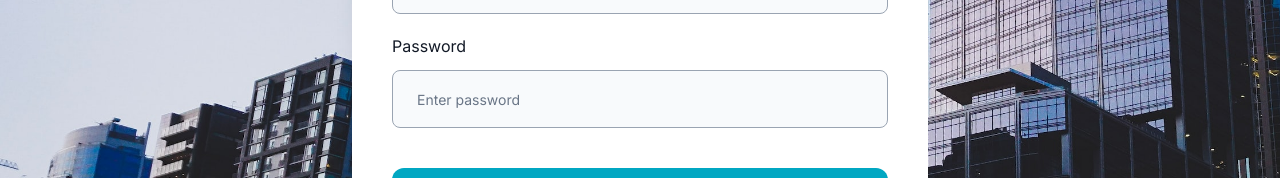
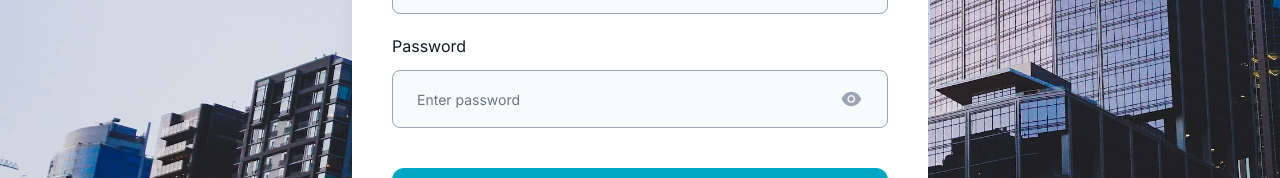
Before and after one commit to nas11ai/npa-database, a Next.js app in the folder client/: page /login in a window 1280 px wide. Shown: the part 463-641 px from the top of the page. Built offline with nearby package versions, Linux system fonts and the light colour scheme; no server answers.

Commit message:
feat: add functionality for toggle show the password

```diff
--- a/client/src/components/input-field.jsx
+++ b/client/src/components/input-field.jsx
@@ -1,4 +1,6 @@
 import classNames from "classnames";
+import { useState } from "react";
+import { AiFillEyeInvisible, AiFillEye } from "react-icons/ai";
 import { RiErrorWarningFill } from "react-icons/ri";
 
 export const InputField = ({
@@ -13,6 +15,12 @@ export const InputField = ({
   onBlur,
   isError,
 }) => {
+  const [isVisible, setIsVisible] = useState(!(type === "password"));
+
+  const handleVisiblePassword = () => {
+    setIsVisible((oldValue) => !oldValue);
+  };
+
   return (
     <div
       className={classNames(
@@ -29,7 +37,7 @@ export const InputField = ({
       )}
     >
       <input
-        type={type}
+        type={isVisible ? "text" : "password"}
         id={id}
         placeholder={placeholder}
         disabled={disabled}
@@ -45,6 +53,19 @@ export const InputField = ({
           }
         )}
       />
+      {isVisible && type === "password" && (
+        <AiFillEyeInvisible
+          className="h-6 w-6 cursor-pointer text-npa-neutral-400"
+          onClick={handleVisiblePassword}
+        />
+      )}
+      {!isVisible && type === "password" && (
+        <AiFillEye
+          className="h-6 w-6 cursor-pointer text-npa-neutral-400"
+          onClick={handleVisiblePassword}
+        />
+      )}
+
       <RiErrorWarningFill
         className={classNames("h-6 w-6 text-npa-error-500", {
           hidden: !isError,
```
